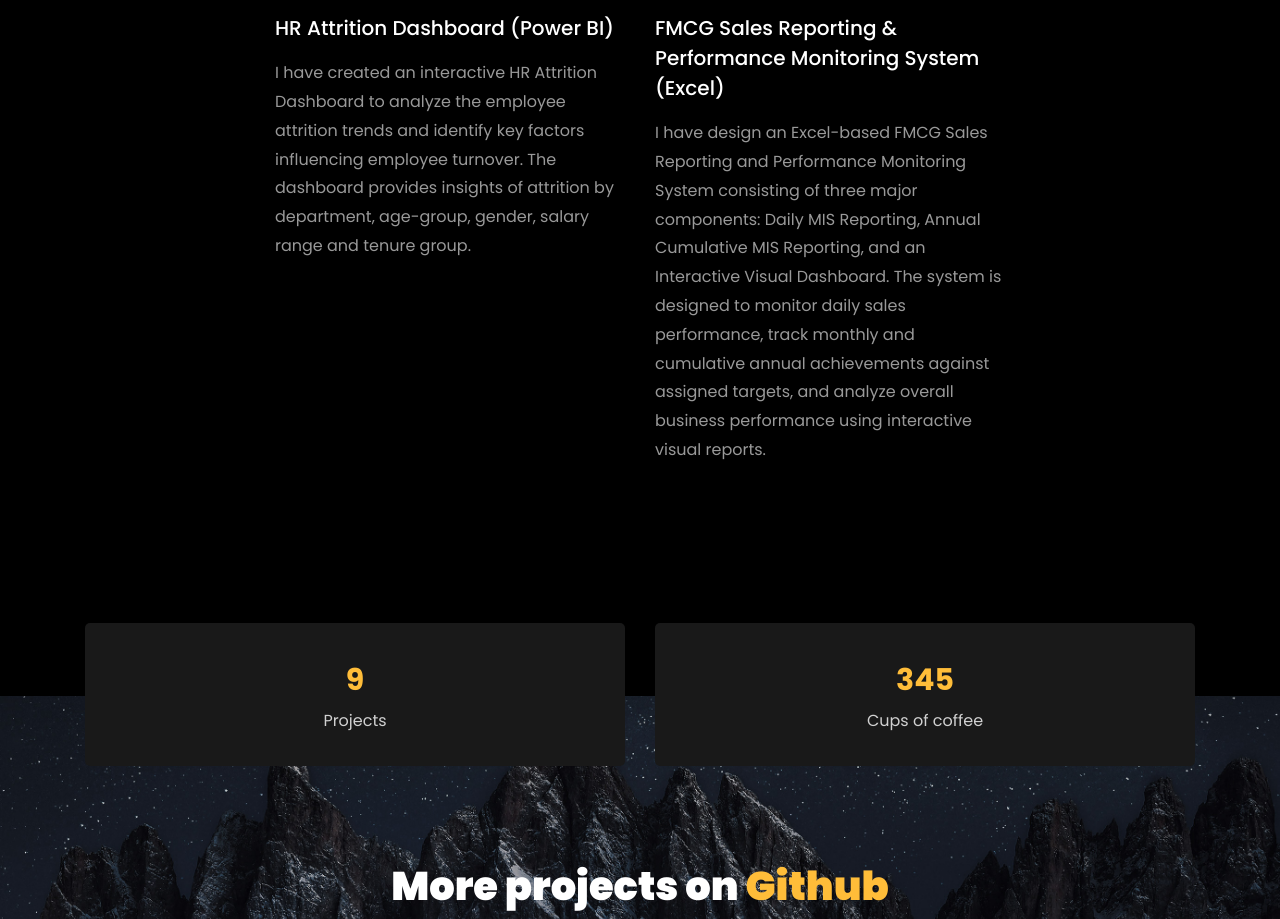
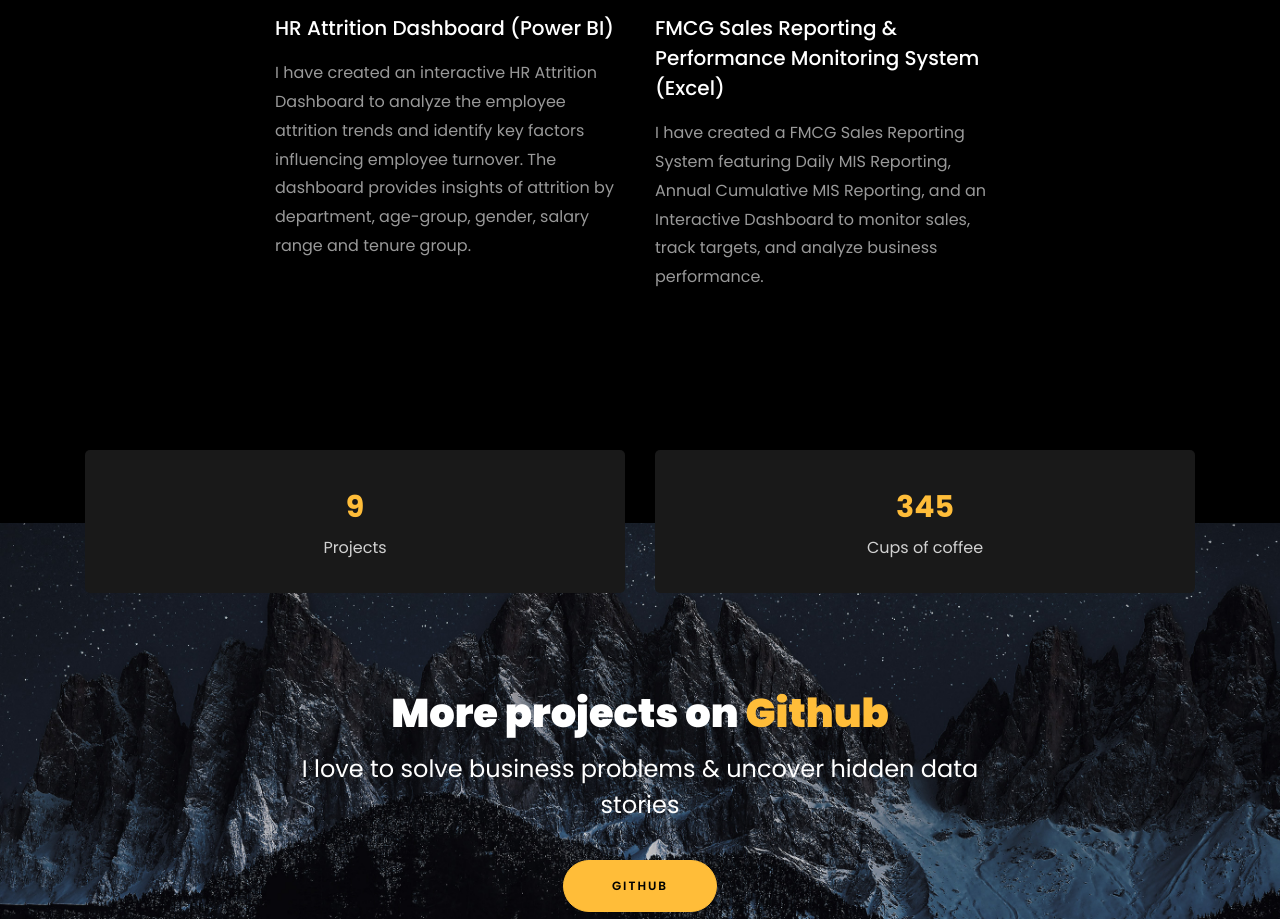
Before and after one commit to Tamang-Ajay/Tamang-Ajay.github.io, a plain HTML site: page index.html in a window 1280 px wide. Shown: the part 4849-5768 px from the top of the page. Drawn offline with Linux system fonts and the light colour scheme; files whose address does not match are found by name.

Commit message:
Revise description of FMCG Sales Reporting System

```diff
--- a/index.html
+++ b/index.html
@@ -499,7 +499,7 @@
 				<div class="text mt-3 float-right d-block">
 
 				  <h3 class="heading"><a href="https://github.com/Tamang-Ajay/FMCG-Sales-Reporting-and-Performance-Monitoring-System-Excel-Project">FMCG Sales Reporting & Performance Monitoring System (Excel)</a></h3>
-				  <p>I have design an Excel-based FMCG Sales Reporting and Performance Monitoring System consisting of three major components: Daily MIS Reporting, Annual Cumulative MIS Reporting, and an Interactive Visual Dashboard. The system is designed to monitor daily sales performance, track monthly and cumulative annual achievements against assigned targets, and analyze overall business performance using interactive visual reports. </p>
+				  <p>I have created a FMCG Sales Reporting System featuring Daily MIS Reporting, Annual Cumulative MIS Reporting, and an Interactive Dashboard to monitor sales, track targets, and analyze business performance.</p>
 				</div>
 			  </div>
 			</div>
```
